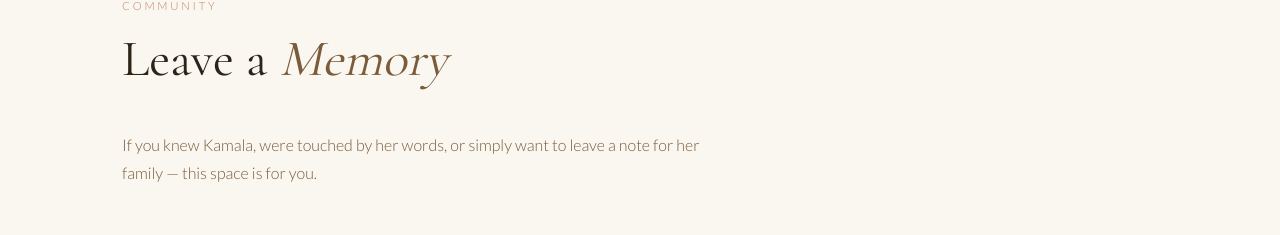
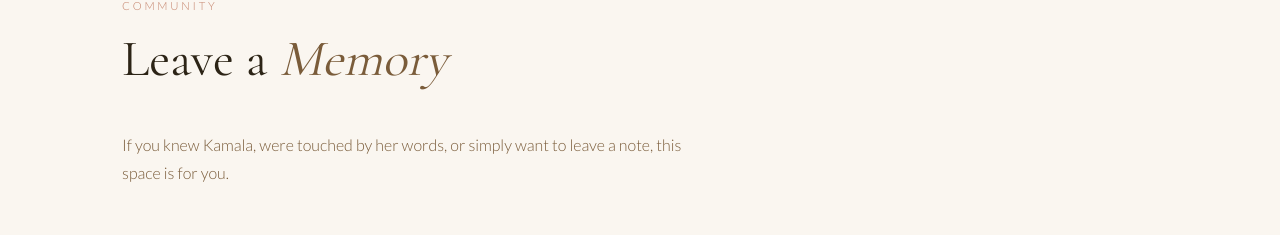
Before and after one commit to sruthisreelatha5/dr-kamala, a Next.js app: page / in a window 1280 px wide. Shown: the part 4135-4370 px from the top of the page. Built offline with nearby package versions, Linux system fonts and the light colour scheme; no server answers.

Commit message:
Simplify memory note introduction text

```diff
--- a/src/components/RememberWall/RememberWall.tsx
+++ b/src/components/RememberWall/RememberWall.tsx
@@ -105,8 +105,7 @@ export default function RememberWall() {
 					Leave a <em>Memory</em>
 				</h2>
 				<p className={styles.rememberIntro}>
-					If you knew Kamala, were touched by her words, or simply want to leave a note for her
-					family — this space is for you.
+					If you knew Kamala, were touched by her words, or simply want to leave a note, this space is for you.
 				</p>
 			</ScrollReveal>
 
```
